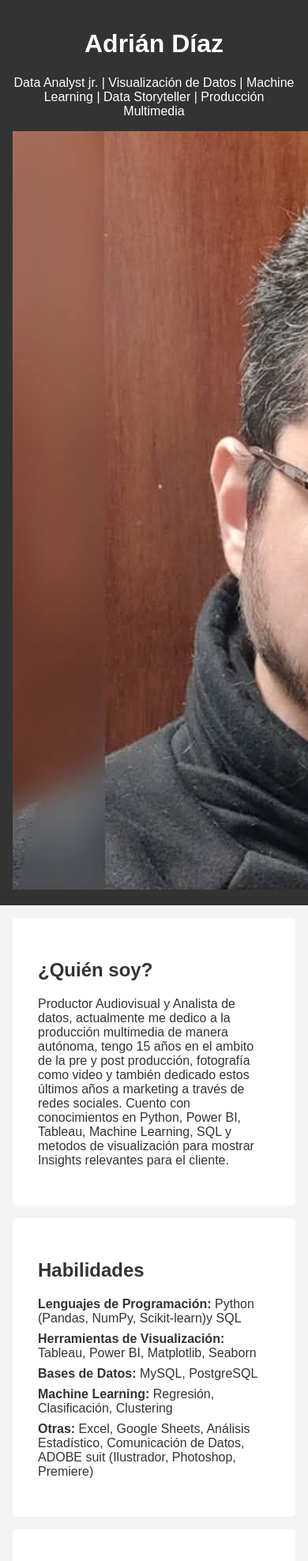
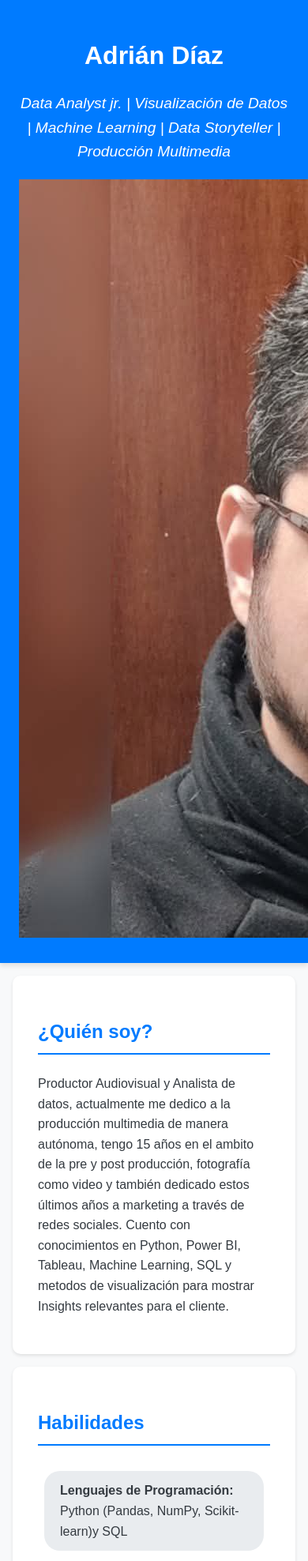
Before and after one commit to Adriandiaz88/My_Portfolio, a plain HTML site: page index.html in a window 390 px wide. Shown: the top 1976 px of the page at 79% size. Drawn offline with Linux system fonts and the light colour scheme.

Commit message:
styles.css

```diff
--- a/css/styles.css
+++ b/css/styles.css
@@ -1,49 +1,137 @@
+/* General */
 body {
-    font-family: sans-serif;
+    font-family: 'Arial', sans-serif;
     margin: 0;
     padding: 0;
-    background-color: #f4f4f4;
-    color: #333;
+    background-color: #f8f9fa; /* Gris claro */
+    color: #343a40; /* Gris oscuro */
+    line-height: 1.6;
 }
 
+/* Encabezado */
 header {
-    background-color: #333;
+    background-color: #007bff; /* Azul */
     color: #fff;
-    padding: 1rem;
+    padding: 2rem;
     text-align: center;
+    box-shadow: 0 4px 6px rgba(0, 0, 0, 0.1);
 }
 
-section {
-    padding: 2rem;
-    margin: 1rem;
-    background-color: #fff;
-    border-radius: 5px;
+header h1 {
+    margin-bottom: 0.5rem;
+    font-size: 2.5rem;
 }
 
+header p {
+    font-size: 1.2rem;
+    font-style: italic;
+}
+
+/* Secciones */
+section {
+    padding: 3rem;
+    margin: 2rem;
+    background-color: #fff;
+    border-radius: 10px;
+    box-shadow: 0 2px 4px rgba(0, 0, 0, 0.1);
+}
+
+section h2 {
+    color: #007bff;
+    border-bottom: 2px solid #007bff;
+    padding-bottom: 0.5rem;
+    margin-bottom: 1.5rem;
+}
+
+/* Habilidades */
 #skills ul {
     list-style: none;
     padding: 0;
+    display: flex;
+    flex-wrap: wrap;
+    justify-content: center;
 }
 
 #skills li {
-    margin-bottom: 0.5rem;
+    margin: 0.5rem;
+    padding: 0.75rem 1.25rem;
+    background-color: #e9ecef; /* Gris muy claro */
+    border-radius: 20px;
+    font-size: 1rem;
 }
 
+/* Proyectos */
 .project {
-    margin-bottom: 1rem;
+    margin-bottom: 2rem;
     border: 1px solid #ddd;
-    padding: 1rem;
-    border-radius: 5px;
+    padding: 1.5rem;
+    border-radius: 10px;
+    transition: transform 0.2s ease-in-out; /* Suaviza la transición al hacer hover */
+}
+
+.project:hover {
+    transform: translateY(-5px); /* Eleva ligeramente al hacer hover */
+    box-shadow: 0 6px 8px rgba(0, 0, 0, 0.15);
 }
 
 .project img {
     max-width: 100%;
     height: auto;
+    border-radius: 5px;
+    margin-bottom: 1rem;
 }
 
+.project h3 a {
+    color: #007bff;
+    text-decoration: none;
+    font-size: 1.5rem;
+}
+
+.project h3 a:hover {
+    text-decoration: underline;
+}
+
+/* Contacto */
+#contact ul {
+    list-style: none;
+    padding: 0;
+}
+
+#contact li {
+    margin-bottom: 0.5rem;
+}
+
+#contact a {
+    color: #007bff;
+    text-decoration: none;
+}
+
+#contact a:hover {
+    text-decoration: underline;
+}
+
+/* Pie de página */
 footer {
     text-align: center;
     padding: 1rem;
-    background-color: #333;
+    background-color: #343a40; /* Gris oscuro */
     color: #fff;
 }
+
+/* Media Queries para hacerlo Responsive */
+@media (max-width: 768px) {
+    header {
+        padding: 1.5rem;
+    }
+    header h1 {
+        font-size: 2rem;
+    }
+    section {
+        padding: 2rem;
+        margin: 1rem;
+    }
+    #skills ul {
+        flex-direction: column; /* Apila las habilidades en pantallas pequeñas */
+        align-items: center;
+    }
+}
```
